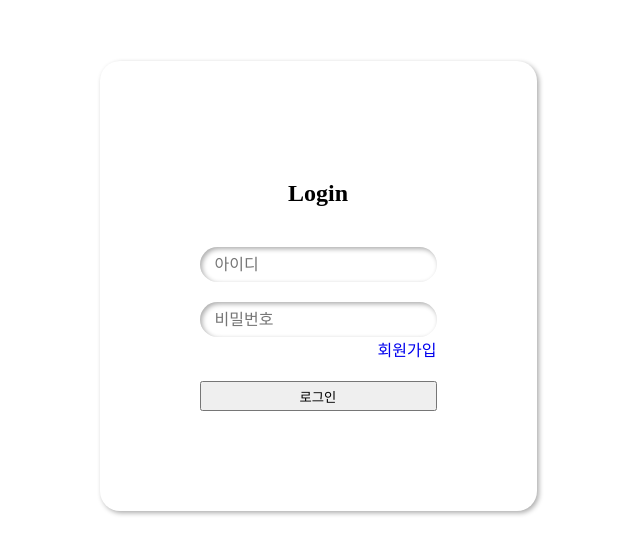
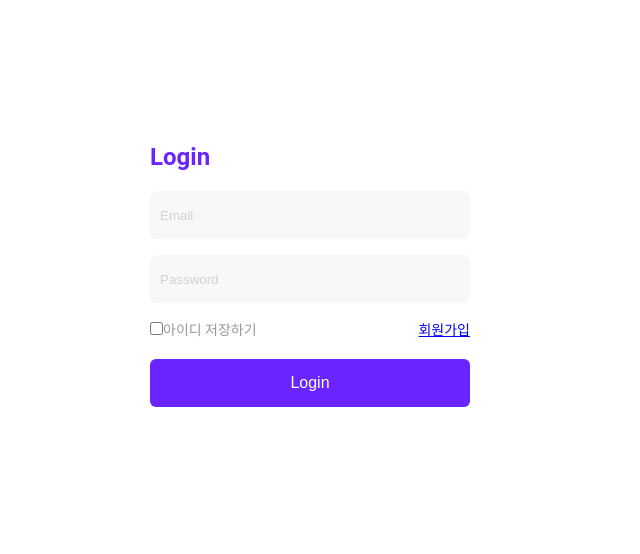
Before and after one commit to Claire-Nam/project_elice_shopping, a website: page public/Sign/signin.html in a window 1280 px wide. Shown: the part 122-676 px from the top of the page, without its empty margins (330-970 px from the left). Drawn offline with Linux system fonts and the light colour scheme.

Commit message:
Sign UI및 기능 리팩토링

```diff
--- a/public/Sign/login.js
+++ b/public/Sign/login.js
@@ -1,12 +1,13 @@
-document.addEventListener("DOMContentLoaded", () => {
-  const form = document.getElementById("loginForm");
-  form.addEventListener("submit", (event) => {
-    const idInput = document.getElementById("formId");
-    const pwInput = document.getElementById("formPw");
+document
+  .getElementById("login-form")
+  .addEventListener("submit", function (event) {
+    var userName = document.querySelector('input[name="userName"]').value;
+    var userPassword = document.querySelector(
+      'input[name="userPassword"]'
+    ).value;
 
-    if (idInput.value === "" || pwInput.value === "") {
-      event.preventDefault();
-      alert("아이디와 비밀번호를 입력해 주세요.");
+    if (!userName || !userPassword) {
+      alert("아이디 또는 비밀번호를 입력해 주세요");
+      event.preventDefault(); // 폼 제출을 막습니다.
     }
   });
-});
--- a/public/Sign/signin.css
+++ b/public/Sign/signin.css
@@ -1,7 +1,15 @@
 ::-webkit-scrollbar {
   display: none;
 }
-
+* {
+  padding: 0;
+  margin: 0;
+  border: none;
+}
+body {
+  font-size: 14px;
+  font-family: "Roboto", sans-serif;
+}
 .sign {
   width: 100vw;
   height: 100vh;
@@ -9,50 +17,56 @@
   justify-content: center;
   align-items: center;
 }
-.sign .sign-form {
-  max-width: 600px;
-  padding: 100px 100px;
-  text-align: center;
-  border-radius: 20px;
-  align-content: center;
-  box-shadow: 2px 2px 5px #acacac;
+.login-wrapper {
+  width: 400px;
+  height: 350px;
+  padding: 40px;
+  box-sizing: border-box;
+  margin: auto;
 }
-.sign .sign-form h2 {
+
+.login-wrapper > h2 {
+  font-size: 24px;
+  color: #6a24fe;
   margin-bottom: 20px;
 }
-.form-el {
-  display: flex;
-  flex-direction: column;
-  /* gap: 20px; */
+#login-form > input {
+  width: 100%;
+  height: 48px;
+  padding: 0 10px;
+  box-sizing: border-box;
+  margin-bottom: 16px;
+  border-radius: 6px;
+  background-color: #f8f8f8;
 }
-input {
-  height: 25px;
-  outline: none;
+#login-form > input::placeholder {
+  color: #d2d2d2;
+}
+#login-form > input[type="submit"] {
+  color: #fff;
+  cursor: pointer;
   font-size: 16px;
-  padding: 5px 15px;
-  box-shadow: inset 2px 2px 5px #acacac;
-  border-radius: 20px;
-  border: none;
+  background-color: #6a24fe;
   margin-top: 20px;
 }
-
-.handle {
-  display: flex;
-  flex-direction: column;
-  justify-content: space-between;
-  /* gap: 10px; */
+#login-form > input[type="checkbox"] {
+  display: none;
 }
-#login {
-  width: 100%;
-  height: 30px;
-  margin-top: 20px;
+#login-form > label {
+  color: #999999;
 }
-.btn-signup {
-  text-decoration: none;
-  text-wrap: nowrap;
-  text-align: end;
-  display: inline-block;
+#login-form input[type="checkbox"] + label {
+  cursor: pointer;
+  padding-left: 26px;
+  background-image: url("checkbox.png");
+  background-repeat: no-repeat;
+  background-size: contain;
 }
-.btn-signup:visited {
-  color: inherit;
+#login-form input[type="checkbox"]:checked + label {
+  background-image: url("checkbox-active.png");
+  background-repeat: no-repeat;
+  background-size: contain;
 }
+#login-form a {
+  float: right;
+}
--- a/public/Sign/signin.html
+++ b/public/Sign/signin.html
@@ -5,29 +5,25 @@
     <meta name="viewport" content="width=device-width, initial-scale=1.0">
     <title>Document</title>
     <link rel="stylesheet" href="../Sign/signin.css">
-</head>
-<body>
-    <section class="sign">
-        <form class="sign-form">
-          <h2>Login</h2>
-          <div class="form-el">
+    </head>
+    <body>
+      <section class="sign">
 
-            <label for="id">
-              <input class="formId" type="text" placeholder="아이디" />
-            </label>
-            <label for="pw">
-              <input class="formPw" type="password" placeholder="비밀번호" />
-            </label>
-            <div class="handle">
-              <a class="btn-signup" href="/signup">회원가입</a>
-              <button id="login" >로그인</button>
+        <div class="login-wrapper">
+            <h2>Login</h2>
+            <form method="post" action="" id="login-form">
+                <input type="text" name="userName" placeholder="Email">
+                <input type="password" name="userPassword" placeholder="Password">
+                <label for="remember-check">
+                    <input type="checkbox" id="remember-check">아이디 저장하기
+                    <a href="/signup"class="signup">회원가입</a>
+                </label>
+                <input type="submit" value="Login">
+            </form>
+        </div>
+      </section>
+    </body>
 
-            </div>
-          </div>
-        </form>
-      </section>
-
-      </body>
       <script src="../Sign/login.js"></script>
     <!-- <script src="../index.js"></script>  -->
 </html>
--- a/public/Sign/signup.css
+++ b/public/Sign/signup.css
@@ -1,28 +1,88 @@
 ::-webkit-scrollbar {
   display: none;
 }
+* {
+  padding: 0;
+  margin: 0;
+  border: none;
+}
+body {
+  font-size: 14px;
+  font-family: "Roboto", sans-serif;
+}
 
-.signup {
+.sign {
   width: 100vw;
   height: 100vh;
+  display: flex;
 }
-.header h2 {
-  text-align: center;
+.login-wrapper {
+  margin: auto;
+}
+.login-wrapper .sign-form h2 {
+  font-size: 24px;
+  color: #6a24fe;
+  margin-bottom: 20px;
 }
 .sign-form {
-  width: 400px;
-  margin: 0 auto;
+  width: 500px;
+}
+#login-form input {
+  width: 100%;
+  height: 48px;
+  padding: 0 10px;
+  box-sizing: border-box;
+  margin-bottom: 16px;
+  border-radius: 6px;
+  background-color: #f8f8f8;
+}
+#login-form > input::placeholder {
+  color: #d2d2d2;
+}
+#login-form > input[type="submit"] {
+  color: #fff;
+  cursor: pointer;
+  font-size: 16px;
+  background-color: #6a24fe;
+  margin-top: 20px;
+}
+#login-form > input[type="checkbox"] {
+  display: none;
+}
+#login-form > label {
+  color: #555;
+}
+#login-form input[type="checkbox"] + label {
+  cursor: pointer;
+  padding-left: 26px;
+  background-image: url("checkbox.png");
+  background-repeat: no-repeat;
+  background-size: contain;
+}
+#login-form input[type="checkbox"]:checked + label {
+  background-image: url("checkbox-active.png");
+  background-repeat: no-repeat;
+  background-size: contain;
+}
+#login-form a {
+  float: right;
 }
 .flex {
   display: flex;
-  gap: 10px;
+  gap: 20px;
 }
-form {
-  display: flex;
-  flex-direction: column;
+#login-form .flex .input-btn {
+  background-color: #6a24fe;
+  color: #fff;
 }
-form input {
-  margin-bottom: 20px;
-  width: 100%;
-  height: 30px;
+
+@media screen and (max-width: 500px) {
+  .sign-form {
+    width: 100%;
+    margin: 0 10px;
+    box-sizing: border-box;
+  }
+  .flex {
+    flex-direction: column;
+  }
 }
```
Also changed, not shown: public/Sign/signup.html (+12 -12 lines), public/Sign/signup.js (+46 -82 lines).
